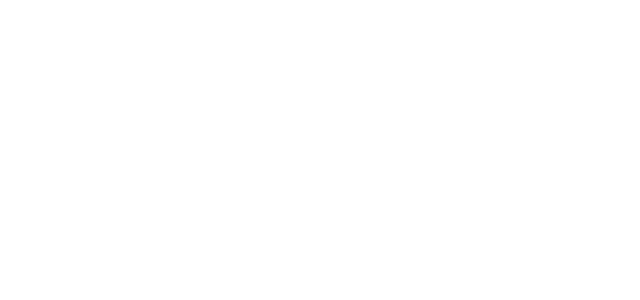
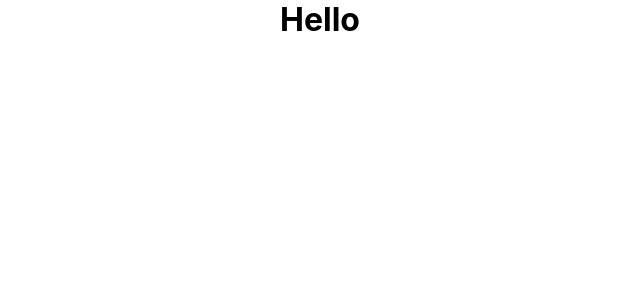
Before and after one commit to mahikajain3/MAYS-frontend, a React (Create React App) app: page /badges in a window 1280 px wide. Shown: the top 300 px of the page, without its empty margins (320-960 px from the left). Built offline with nearby package versions, Linux system fonts and the light colour scheme.

Commit message:
Added Badges page

```diff
--- a/src/App.js
+++ b/src/App.js
@@ -5,6 +5,7 @@ import {BrowserRouter as Router, Route, Switch} from 'react-router-dom';
 import Home from './pages/Home/Home';
 import Rooms from './pages/Rooms/Rooms';
 import Users from './pages/Users/Users';
+import Badges from './pages/Badges/Badges';
 
 import './App.css';
 
@@ -17,8 +18,8 @@ function App() {
             <Route exact={true} path={'/'}>
               <Home />
             </Route>
-            <Route exact={true} path={'/rooms'}>
-              <Rooms />
+            <Route exact={true} path={'/badges'}>
+              <Badges />
             </Route>
             <Route exact={true} path={'/users'}>
               <Users />
--- /dev/null
+++ b/src/pages/Badges/Badges.jsx
@@ -0,0 +1,13 @@
+import React, {useEffect, useState} from 'react';
+import axios from 'axios';
+import {useHistory} from 'react-router-dom';
+
+import './badges.css';
+
+export default function Badges() {
+    return (
+        <div>
+            <h1>Hello</h1>
+        </div>
+    )
+}
--- a/src/pages/Home/Home.jsx
+++ b/src/pages/Home/Home.jsx
@@ -28,7 +28,7 @@ export default function Home(){
       </div>
 
       <button1
-        onClick={() => navigateToPage('/rooms')}
+        onClick={() => navigateToPage('/badges')}
         className="page-button"
       >
         View All Badges
@@ -40,5 +40,7 @@ export default function Home(){
         View All Users
       </button2>
     </div>
+
+
   );
 };
--- a/src/pages/Rooms/Rooms.jsx
+++ b/src/pages/Rooms/Rooms.jsx
@@ -15,6 +15,7 @@ export default function Rooms() {
 
   const [isModalOpen, setIsModalOpen] = useState(false);
   const [newRoomName, setNewRoomName] = useState('');
+
 
   const history = useHistory();
 
```
Also changed, not shown: src/components/BadgeItem/BadgeItem.jsx (added, +17 -0 lines), src/components/BadgeItem/badgeitem.css (added), src/pages/Badges/badges.css (added), 1 other file (tests, documents, lock files or other folders).
